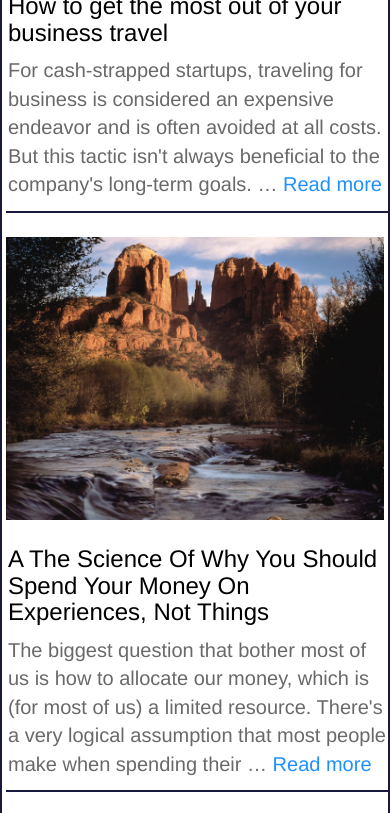
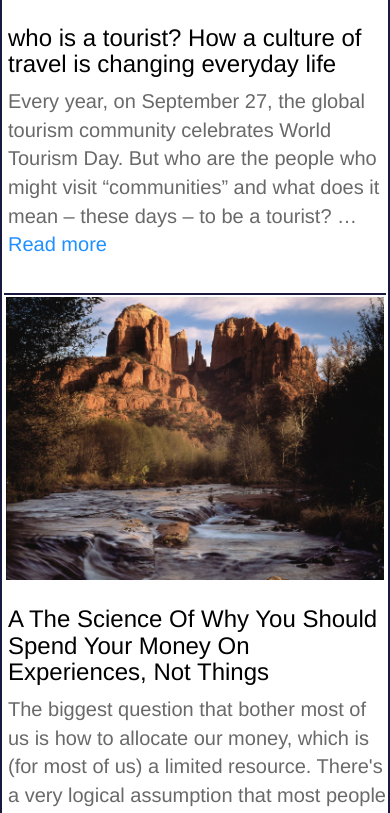
Before and after one commit to levi-p/aff, a Django app: page /c/articles/ in a window 390 px wide. Shown: the part 411-1224 px from the top of the page. Run offline with Django 3.2, Linux system fonts and the light colour scheme; data comes from the database, SQL or seed files in the repository; both versions use the stored data as it was after the commit; some libraries are stand-ins or nearby versions.

Commit message:
some css

```diff
--- a/details/static/css/css.css
+++ b/details/static/css/css.css
@@ -15,7 +15,7 @@ body > #container { height: auto; min-height: 100%; }
 
 .post_img1{width:32%;height:auto;bofrder-bottom:2px solid #191940;overflow:auto;padding:2px;margin:2px;float:left}
 
-.post_inside{width:100%;height:auto;border-bottom:2px solid #191940;overhflow:auto;padding:2px;margin:2px}
+.post_inside{width:100%;height:auto;border-fbottom:2px solid #191940;overhflow:auto;padding:2px;margin:2px}
 
 #dd2{padding:5px;border-radieus:5px;margin-right:10px;border-right:none;2px solid orange;display:block;float:right;border:none;}
 
@@ -506,7 +506,7 @@ overflow:hidden;
    background-color:white ;border-radius: 5px;width:70%;
 }
 
-.post_inside{width:100%;height:auto;border-bottom:2px solid #191940;overhflow:auto;padding:2px;margin:2px;clear:both}
+.post_inside{width:100%;height:auto;border-botrtom:2px solid #191940;overhflow:auto;padding:2px;margin:2px;clear:both}
 
 #bgimg{
 background-image: url({% static 'mw3.jpg' %}) ;width:100%;height:43%;background-repeat:initial;position:relative;top:-15px;
--- a/templates/post_list.html
+++ b/templates/post_list.html
@@ -20,10 +20,11 @@
 
 <div class="post_list" style="">
 
-{% for x in P_list %}
+{% for x in P_list|dictsortreversed:'time' %}
+<div style="width:100%;height:auto;overflow:hidden;border-bottom:2px solid #191940">
 
 
-    <div class="post_img1" style="">
+    <div class="post_img1" style="overflow:hidden;height:auto">
 
 
 <img src="{{x.Pic.url}}" alt="image" style="width:100%" id="room-d-img" /></div>
@@ -47,7 +48,7 @@
 
 
 
-
+</div>
 {% endfor %}
 
 
```
Also changed, not shown: db.sqlite3.
